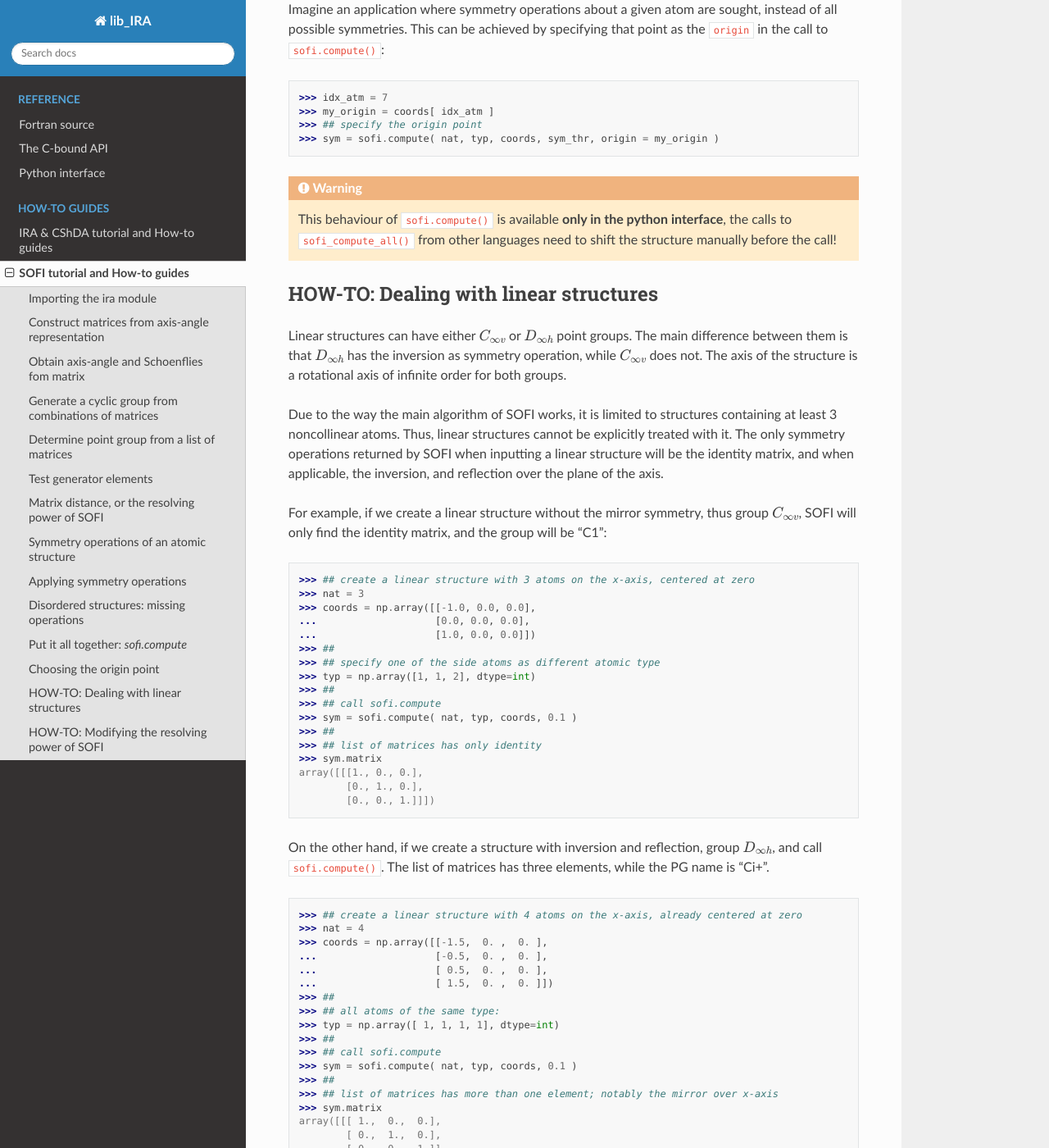
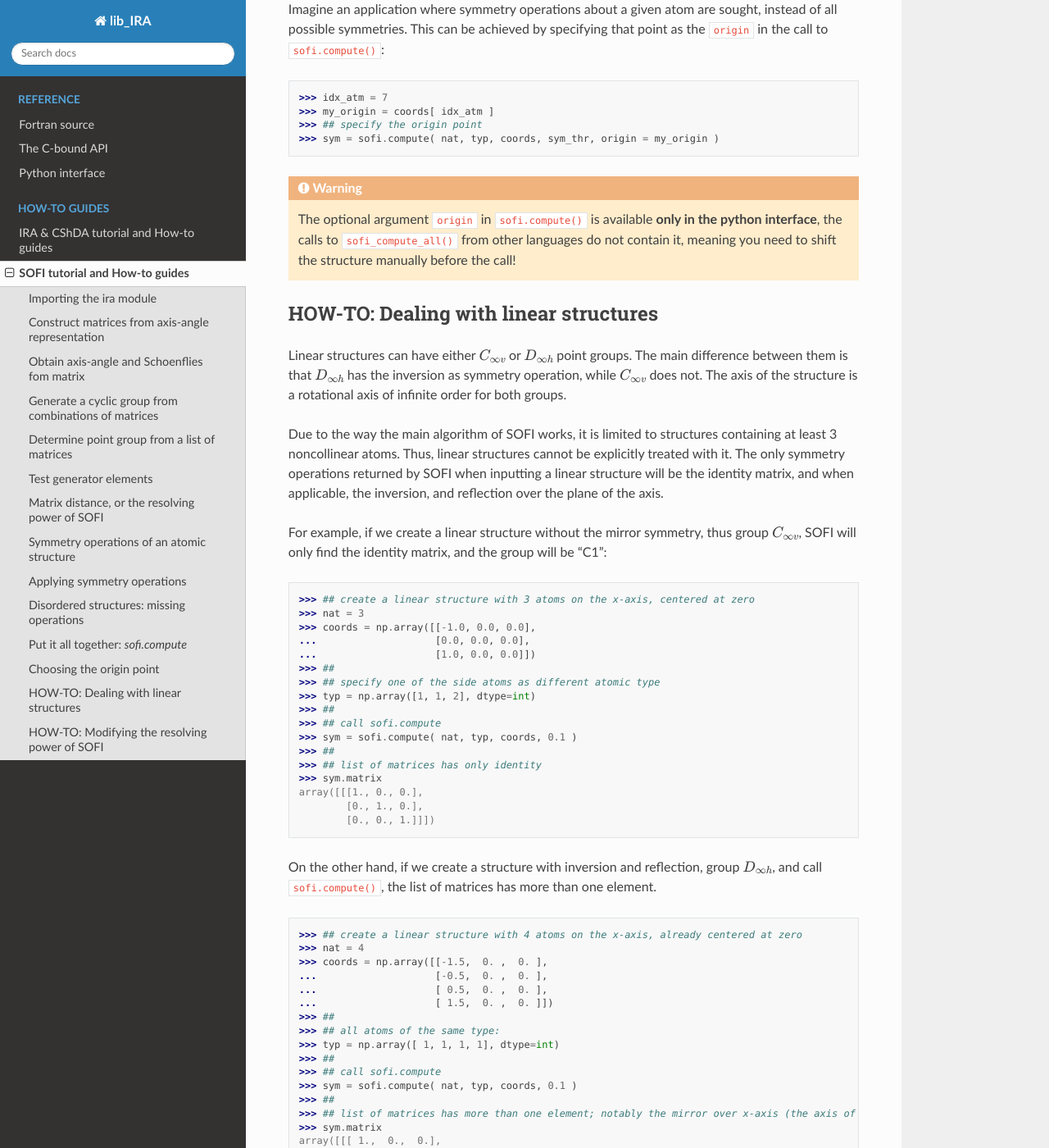
Before and after one commit to mammasmias/IterativeRotationsAssignments, a Sphinx documentation site: the page built from docs/howto/sofi_howto.rst, in a window 1280 px wide and 1400 px high, scrolled down 12104 px. Shown: the whole window at 82% size. Built offline with Sphinx 7.4.7 and the Read the Docs theme 2.0.0, drawn with Linux system fonts in a browser that asks for light colours.

Commit message:
fix some docs

```diff
--- a/docs/howto/sofi_howto.rst
+++ b/docs/howto/sofi_howto.rst
@@ -579,8 +579,8 @@ This can be achieved by specifying that point as the ``origin`` in the call to `
 
 .. warning::
 
-   This behaviour of ``sofi.compute()`` is available **only in the python interface**,
-   the calls to ``sofi_compute_all()`` from other languages need to shift the structure manually before the call!
+   The optional argument ``origin`` in ``sofi.compute()`` is available **only in the python interface**,
+   the calls to ``sofi_compute_all()`` from other languages do not contain it, meaning you need to shift the structure manually before the call!
 
 
 HOW-TO: Dealing with linear structures
@@ -614,7 +614,7 @@ For example, if we create a linear structure without the mirror symmetry, thus g
            [0., 0., 1.]]])
 
 
-On the other hand, if we create a structure with inversion and reflection, group :math:`D_{\infty h}`, and call ``sofi.compute()``. The list of matrices has three elements, while the PG name is "Ci+".
+On the other hand, if we create a structure with inversion and reflection, group :math:`D_{\infty h}`, and call ``sofi.compute()``, the list of matrices has more than one element.
 
 .. code-block:: python
 
@@ -631,7 +631,7 @@ On the other hand, if we create a structure with inversion and reflection, group
    >>> ## call sofi.compute
    >>> sym = sofi.compute( nat, typ, coords, 0.1 )
    >>> ##
-   >>> ## list of matrices has more than one element; notably the mirror over x-axis
+   >>> ## list of matrices has more than one element; notably the mirror over x-axis (the axis of our structure)
    >>> sym.matrix
    array([[[ 1.,  0.,  0.],
            [ 0.,  1.,  0.],
```
Also changed, not shown: 2 other files.
